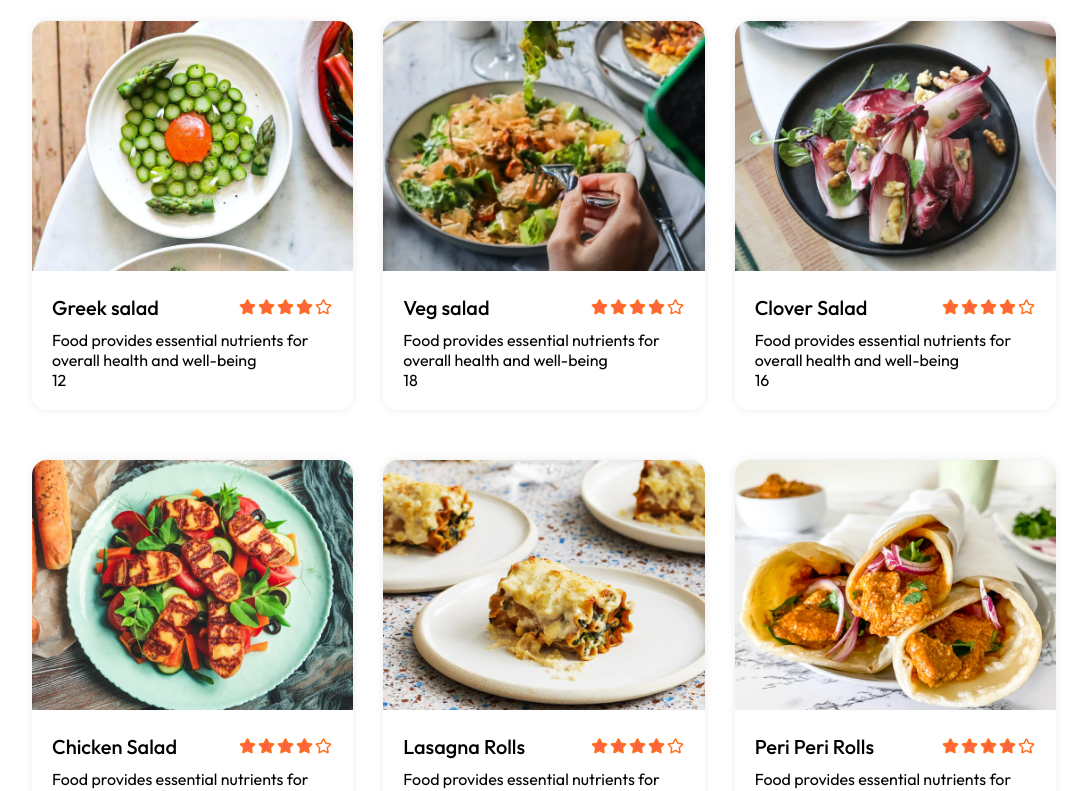
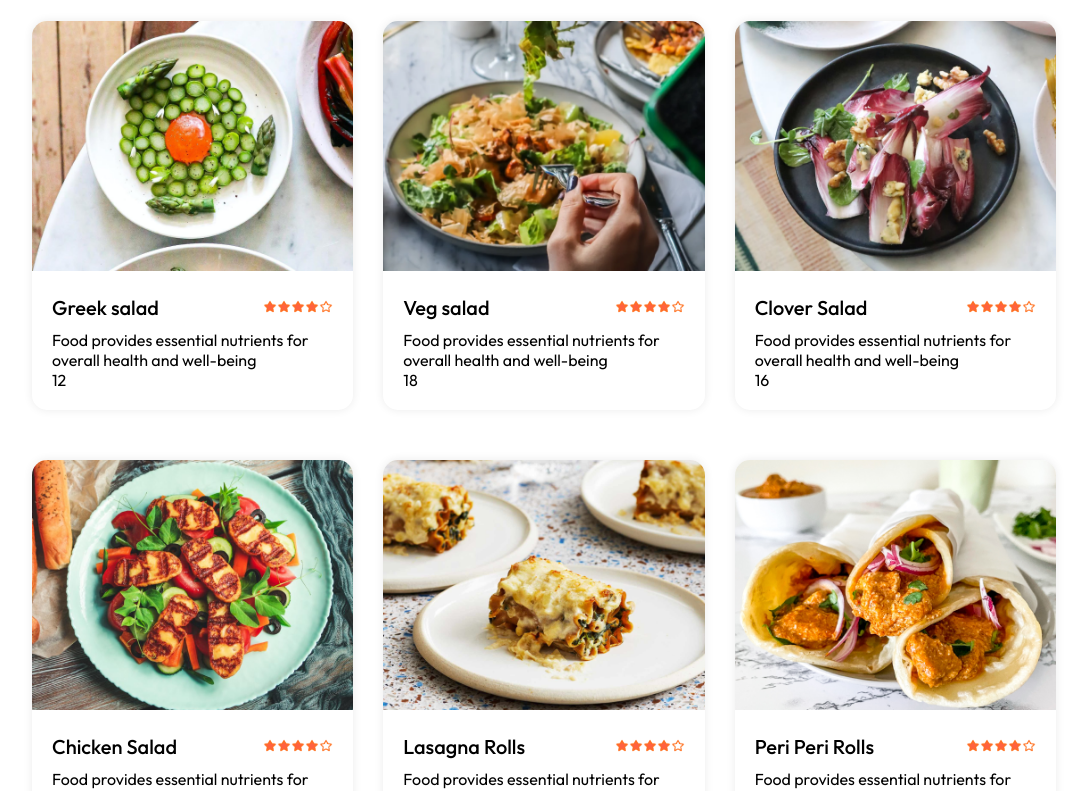
Before and after one commit to UdayChaudhary1/food-delivery-app, a React (Vite) app in the folder frontend/: page / in a window 1280 px wide. Shown: the part 986-1777 px from the top of the page, without its empty margins (96-1183 px from the left). Built offline with nearby package versions, Linux system fonts and the light colour scheme.

Commit message:
Set width of rating of the food item

```diff
--- a/frontend/src/components/FoodItem/FoodItem.css
+++ b/frontend/src/components/FoodItem/FoodItem.css
@@ -27,3 +27,7 @@
   font-size: 20px;
   font-weight: 500;
 }
+
+.food-item-name-rating img{
+  width: 70px;
+}
```
